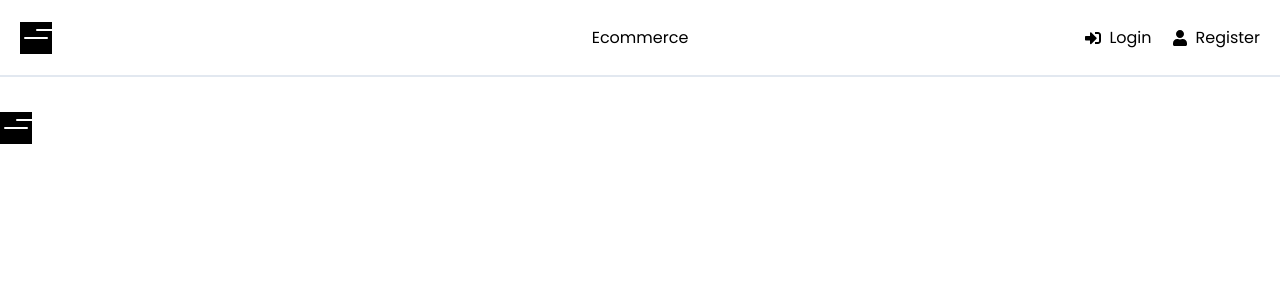
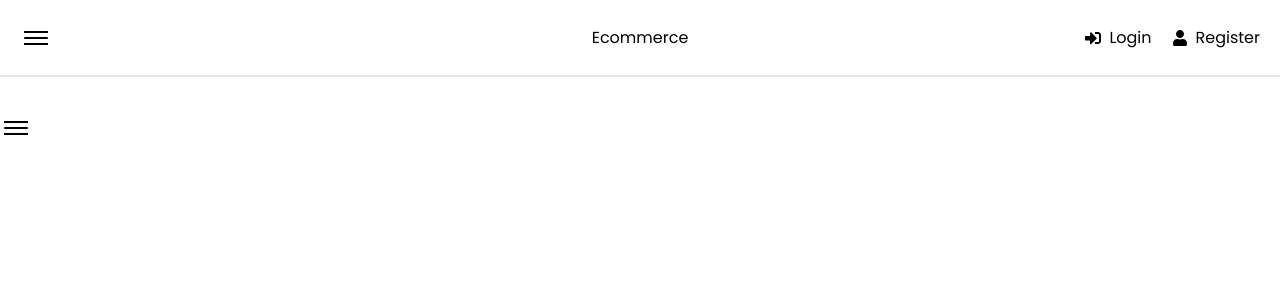
Before and after one commit to stefanlple/Ecommerce, a React (Create React App) app in the folder frontend/: page /hamburgermenu in a window 1280 px wide. Shown: the top 300 px of the page. Built offline with nearby package versions, Linux system fonts and the light colour scheme.

Commit message:
burger animation

```diff
--- a/frontend/src/components/HamburgerMenu.jsx
+++ b/frontend/src/components/HamburgerMenu.jsx
@@ -1,12 +1,28 @@
-import React from "react";
+import React, { useState } from "react";
 
 function HamburgerMenu() {
+  const [isOpen, setOpen] = useState(false);
+
+  const handleOpen = () => {
+    setOpen((curr) => !curr);
+  };
+
   return (
     <nav>
-      <div className="flex items-center justify-center w-8 h-8 bg-black">
+      <div
+        className="flex items-center justify-center w-8 h-8"
+        onClick={handleOpen}
+      >
         <div
-          class="w-6 h-0.5 rounded-lg bg-white
-          before:content-[''] before:absolute before:w-6 before:h-0.5 before:rounded-lg before:bg-white transform before:-translate-y-2"
+          className={`w-6 h-0.5 rounded-3xl bg-black
+          before:content-[''] before:absolute before:w-6 before:h-0.5 before:rounded-rounded-3xl before:bg-black before:-translate-y-1.5 before:-translate-x-1/2
+          after:content-[''] after:absolute after:w-6 after:h-0.5 after:rounded-rounded-3xl after:bg-black after:translate-y-1.5 after:-translate-x-1/2
+          before:transition-transform before:duration before:ease-in-out
+          after:transition-transform after:duration after:ease-in-out
+          ${
+            isOpen &&
+            "bg-transparent before:rotate-45 before:translate-y-0 after:-rotate-45 after:-translate-y-0"
+          }`}
         ></div>
       </div>
     </nav>
```
